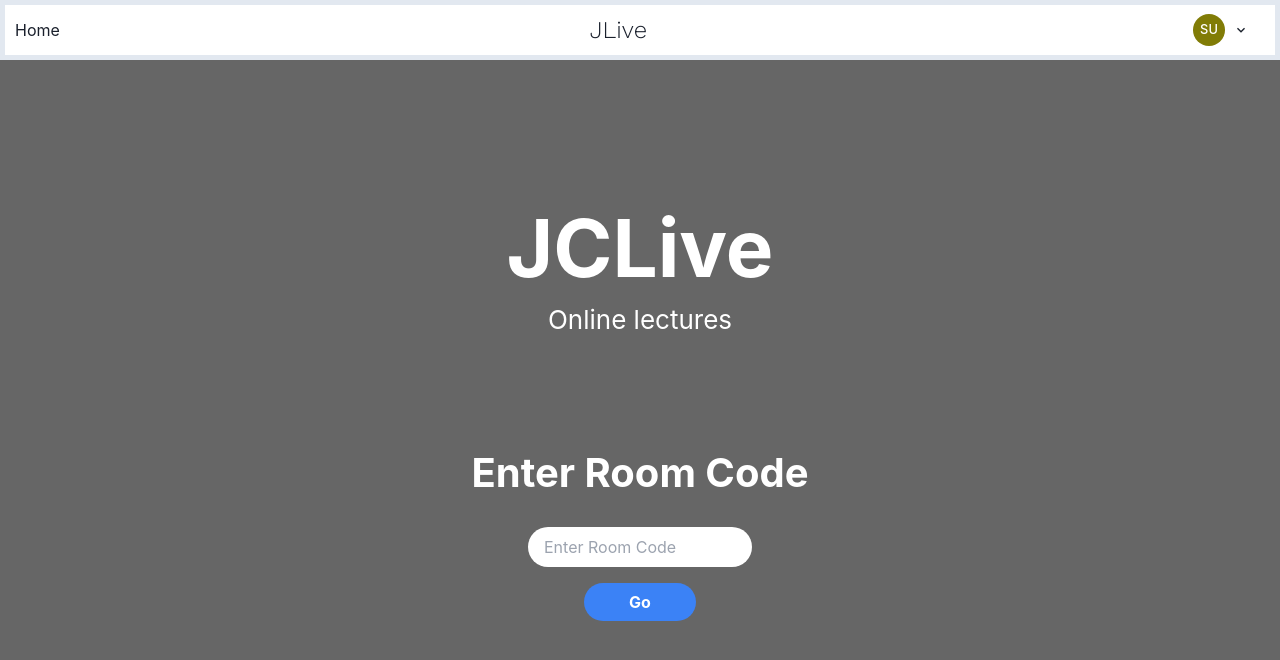
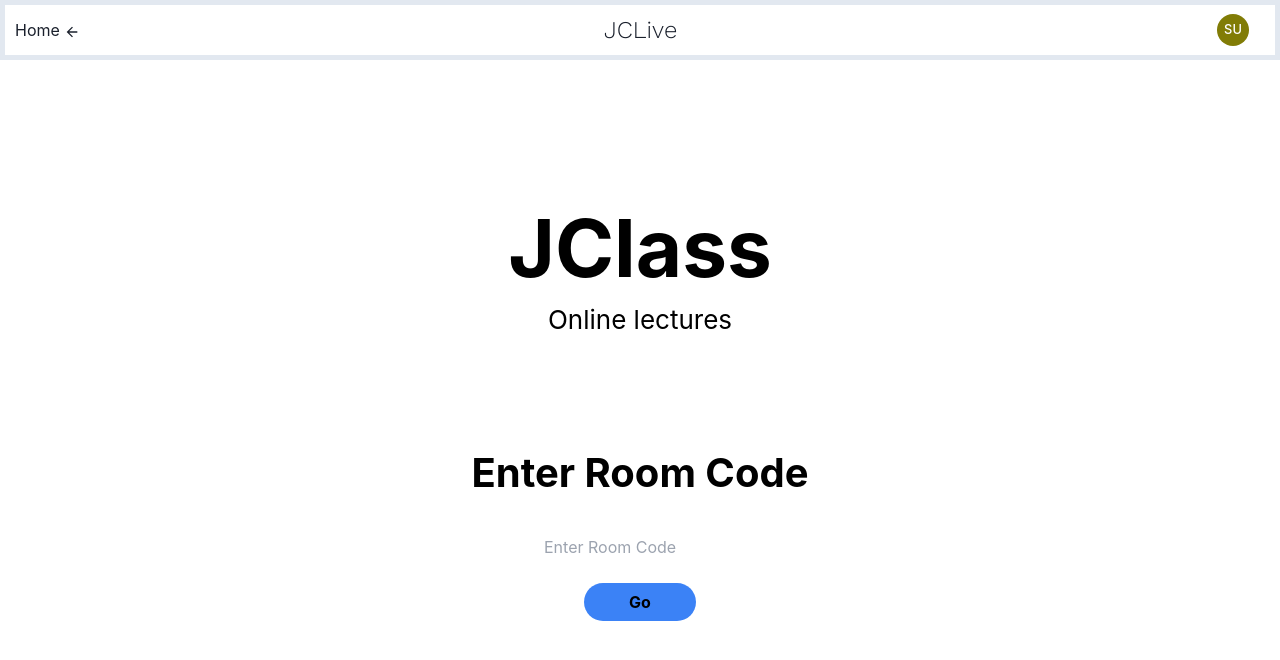
Before and after one commit to Lalsiam/NewMern, a React (Create React App) app in the folder frontend/: page /Live in a window 1280 px wide. Shown: the top 660 px of the page. Built offline with nearby package versions, Linux system fonts and the light colour scheme; no server answers; sample sign-in values are in the browser's storage.

Commit message:
Live Classes Navbar update.

```diff
--- a/frontend/src/Pages/Live/LiveHome.jsx
+++ b/frontend/src/Pages/Live/LiveHome.jsx
@@ -4,14 +4,10 @@ import { useNavigate } from "react-router-dom";
 
 import Navbar from "../../components/Live/Navbar";
 
-
-// import Navbar from "./components/Navbar";
-
 const Home = () => {
-
-    // useEffect(() => {
-    // window.location.reload(true)
-   //}, []);
+  // useEffect(() => {
+  // window.location.reload(true)
+  //}, []);
 
   const [RoomCode, setRoomCode] = useState("");
   const navigate = useNavigate();
@@ -19,7 +15,6 @@ const Home = () => {
   const submitCode = (e) => {
     e.preventDefault();
     navigate(`/room/${RoomCode}`);
-
   };
   return (
     <div className=" ">
@@ -32,23 +27,23 @@ const Home = () => {
           {/* <img src={lc} className="object-cover  w-full h-full" /> */}
         </div>
         {/* Overlay */}
-        <div className="absolute h-full w-full flex overflow-hidden bg-black/60"></div>
+        <div className="absolute h-full w-full flex overflow-hidden bg-white"></div>
         {/* Hero Info */}
         <div className="lg:flex lg:pt-20 flex-col items-center justify-center relative z-10 px-6 md:max-w-[90vw] mx-auto">
           {/* Main */}
           <div className=" flex flex-col items-center justify-center pb-8">
-            <h1 className="text-[50px] md:text-[80px] text-white font-bold pt-12">
-              JCLive
+            <h1 className="text-[50px] md:text-[80px] text-black font-bold pt-12">
+              JClass
             </h1>
-            <p className="text-[26px] text-white  -mt-2">Online lectures</p>
+            <p className="text-[26px] text-black  -mt-2">Online lectures</p>
           </div>
 
           {/* Enter Code */}
           <form
             onSubmit={submitCode}
-            className="text-white md:pt-12 flex flex-col items-center justify-center"
+            className="text-black md:pt-12 flex flex-col items-center justify-center"
           >
-            <div className=" flex flex-col justify-center items-center">
+            <div className=" flex flex-col justify-center items-center ">
               <label className="text-[30px] md:text-[40px] font-bold pt-6">
                 Enter Room Code
               </label>
@@ -58,7 +53,7 @@ const Home = () => {
                 placeholder="Enter Room Code"
                 value={RoomCode}
                 onChange={(e) => setRoomCode(e.target.value)}
-                className="py-1.5 md:py-2 px-4 rounded-full max-w-[14rem] mt-2 text-black md:mt-6 outline-0"
+                className="py-1.5 md:py-2 px-4 rounded-full max-w-[14rem] mt-2 text-black md:mt-6 outline-0.5"
               />
             </div>
             <button
--- a/frontend/src/components/Live/Navbar.jsx
+++ b/frontend/src/components/Live/Navbar.jsx
@@ -1,27 +1,38 @@
-import React from "react";
+import { Link, useNavigate } from "react-router-dom";
+
 import { ChatState } from "../../Context/ChatProvider";
 import ProfileModal from "../Chat/miscellaneous/ProfileModal";
+
+import { useState } from "react";
 import {
   Avatar,
   Box,
   Button,
+  Drawer,
+  DrawerBody,
+  DrawerContent,
+  DrawerHeader,
+  DrawerOverlay,
+  Input,
   Menu,
   MenuButton,
   MenuDivider,
   MenuItem,
   MenuList,
+  Spinner,
   Text,
   Tooltip,
+  useDisclosure,
+  useToast,
 } from "@chakra-ui/react";
-import { ChevronDownIcon } from "@chakra-ui/icons";
-import { useNavigate } from "react-router-dom";
+import { ArrowBackIcon, ChevronDownIcon, EditIcon } from "@chakra-ui/icons";
 
-const Navbar = () => {
+export default function Navbar() {
   const { user } = ChatState();
 
   const navigate = useNavigate();
 
-  const lHand = () => {
+  const logoutHandler = () => {
     localStorage.removeItem("userInfo");
     navigate("/login");
   };
@@ -37,17 +48,19 @@ const Navbar = () => {
         p="5px 10px 5px 10px"
         borderWidth="5px"
       >
-        <Tooltip label="Go home" hasArrow placement="bottom-end">
-          Home
+        <Tooltip label="Go to Home" hasArrow placement="bottom-end">
+          <Link className="link" to="/">
+            Home <ArrowBackIcon />
+          </Link>
         </Tooltip>
 
         <Text fontSize="2xl" fontFamily="Work sans">
-          JLive
+          JCLive
         </Text>
 
         <div>
           <Menu>
-            <MenuButton as={Button} bg="white" rightIcon={<ChevronDownIcon />}>
+            <MenuButton as={Button} bg="white">
               <Avatar
                 size="sm"
                 cursor="pointer"
@@ -55,19 +68,9 @@ const Navbar = () => {
                 src={user.pic}
               />
             </MenuButton>
-
-            <MenuList>
-              <ProfileModal user={user}>
-                <MenuItem>My Profile</MenuItem>
-              </ProfileModal>
-              <MenuDivider />
-              <MenuItem onClick={lHand}>Logout</MenuItem>
-            </MenuList>
           </Menu>
         </div>
       </Box>
     </>
   );
-};
-
-export default Navbar;
+}
```
